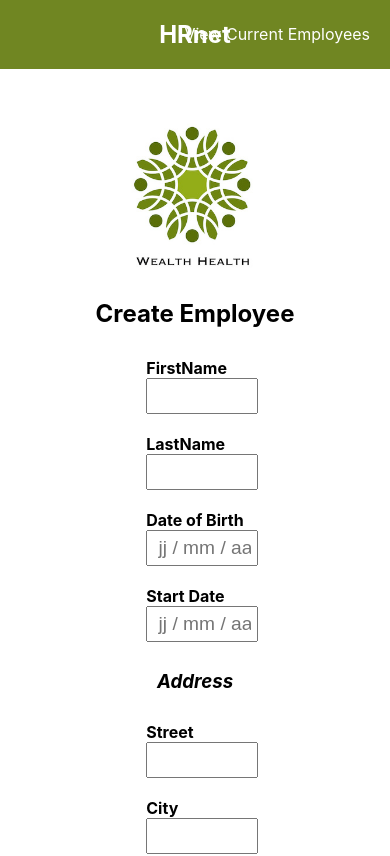
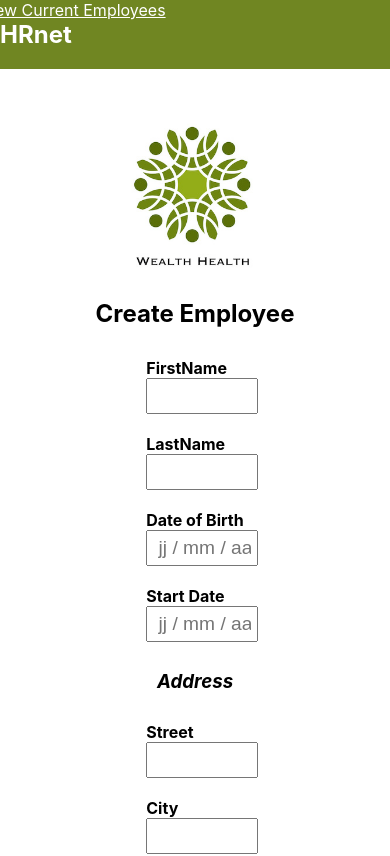
Before and after one commit to HZDevops/wealth-health-react, a React (Create React App) app: page / in a window 390 px wide. Shown: the top 856 px of the page. Built offline with nearby package versions, Linux system fonts and the light colour scheme.

Commit message:
Adding EmployeeTable component

```diff
--- a/src/components/EmployeeTable/EmployeeTable.js
+++ b/src/components/EmployeeTable/EmployeeTable.js
@@ -9,12 +9,12 @@ function EmployeeTable() {
 
   let columns = [
     {
-      name: "firstname",
+      name: "firstName",
       header: "First Name",
       defaultFlex: 2,
     },
     {
-      name: "lastname",
+      name: "lastName",
       header: "Last Name",
     },
     {
@@ -26,7 +26,7 @@ function EmployeeTable() {
       header: "Department",
     },
     {
-      name: "dateOfBirth",
+      name: "birthDate",
       header: "Date of Birth",
     },
     {
@@ -51,7 +51,7 @@ function EmployeeTable() {
 
   return (
     <div className="dataTable">
-      <h1 className="employeeTitle">Current Employees</h1>
+      <h2 className="employeeTitle">Current Employees</h2>
       <ReactDataGrid
         idProperty="id"
         columns={columns}
--- a/src/components/NavigationBar/NavigationBar.css
+++ b/src/components/NavigationBar/NavigationBar.css
@@ -18,3 +18,12 @@ a  {
 a:hover {
     text-decoration: underline;
 }
+
+@media (max-width: 500px) {
+    a{
+        width: 100%;
+    }
+    nav {
+        align-items: initial;
+    }
+}
--- a/src/pages/EmployeeList/EmployeeList.js
+++ b/src/pages/EmployeeList/EmployeeList.js
@@ -1,17 +1,7 @@
-import { useSelector } from "react-redux";
-import { useEffect } from "react";
-import { NavLink } from "react-router-dom";
 import EmployeeTable from "../../components/EmployeeTable/EmployeeTable";
 import NavigationBar from "../../components/NavigationBar/NavigationBar";
 
 function EmployeeList() {
-  const { employeeArray } = useSelector((state) => state.employeeCreation);
-
-  useEffect(() => {
-    if (employeeArray) {
-      console.log(employeeArray);
-    }
-  });
   return (
     <>
       <NavigationBar page="employeelist" />
```
Also changed, not shown: src/components/Banner/Banner.css (line endings or trailing spaces), src/constants/employee.js (deleted).
